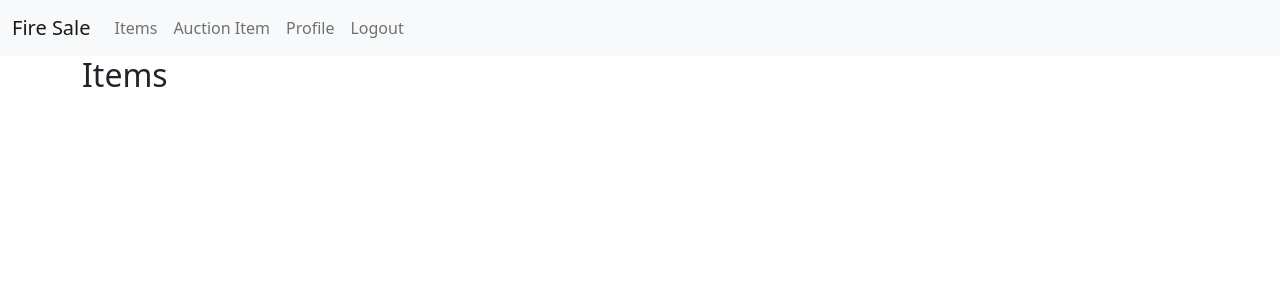
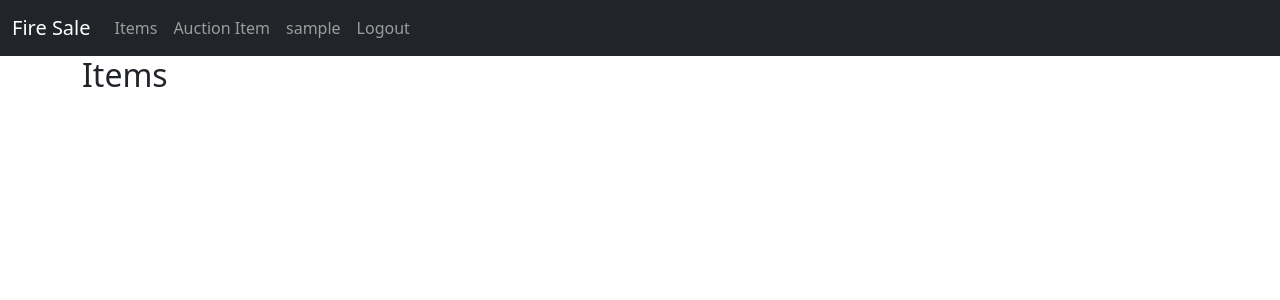
Before and after one commit to gisli91/verklegt2, a Django app: page /items/ in a window 1280 px wide. Shown: the top 300 px of the page. Run offline with Django 4.2, Linux system fonts and the light colour scheme; the visitor is signed in with stand-in values (Sample User, id 1); data that the repository does not hold is empty.

Commit message:
navbar color and username instead of profile

```diff
--- a/static/css/main.css
+++ /dev/null
@@ -1,4 +0,0 @@
-.well item {
-    border: solid 2px rgba(155,155,155,.5);
-    margin-bottom: 1em;
-}
--- a/templates/base.html
+++ b/templates/base.html
@@ -8,7 +8,7 @@
     <link rel="stylesheet" href="{% static "css/main.css" %}">
 </head>
 <body>
-    <nav class="navbar navbar-expand-lg navbar-light bg-light">
+    <nav class="navbar navbar-expand-lg navbar-dark bg-dark">
         <div class="container-fluid">
             <a class="navbar-brand" href="/">Fire Sale</a>
              <button class="navbar-toggler" type="button" data-bs-toggle="collapse" data-bs-target="#navbarSupportedContent" aria-controls="navbarSupportedContent" aria-expanded="false" aria-label="Toggle navigation">
@@ -18,13 +18,12 @@
                 <li class="nav-item">
                     <a class="nav-link" aria-current="page" href="{% url "item-index" %}" >Items</a>
                 </li>
-
                 {% if user.is_authenticated %}
                     <li class="nav-item">
                          <a class="nav-link" aria-current="page" href="{% url "create_item" %}" >Auction Item</a>
                     </li>
                     <li class="nav-item">
-                         <a class="nav-link" aria-current="page" href="{% url "profile" %}" >Profile</a>
+                         <a class="nav-link" aria-current="page" href="{% url "profile" %}" >{{ user.username }}</a>
                     </li>
                     <li class="nav-item">
                          <a class="nav-link" aria-current="page" href="{% url "logout" %}" >Logout</a>
@@ -37,12 +36,10 @@
                          <a class="nav-link" aria-current="page" href="{% url "register" %}" >Register</a>
                     </li>
                 {% endif %}
-
             </ul>
-
         </div>
     </nav>
-    <main role="main" class="container">
+    <div class="container">
     {% if messages %}
         {% for message in messages %}
             <div class="alert alert-{{ message.tags }}">
@@ -50,15 +47,9 @@
             </div>
         {% endfor %}
     {% endif %}
-        <div class="row">
-            <div class="row">
-                <div class="col-md-8">
-                    {% block content %}{% endblock %}
+        {% block content %}
+        {% endblock %}
     </div>
-            </div>
-        </div>
-    </main>
-
     <script src="https://cdn.jsdelivr.net/npm/bootstrap@5.1.3/dist/js/bootstrap.bundle.min.js" integrity="sha384-ka7Sk0Gln4gmtz2MlQnikT1wXgYsOg+OMhuP+IlRH9sENBO0LRn5q+8nbTov4+1p" crossorigin="anonymous"></script>
 </body>
 </html>
```
Lines whose indentation alone changed are shown as unchanged.
